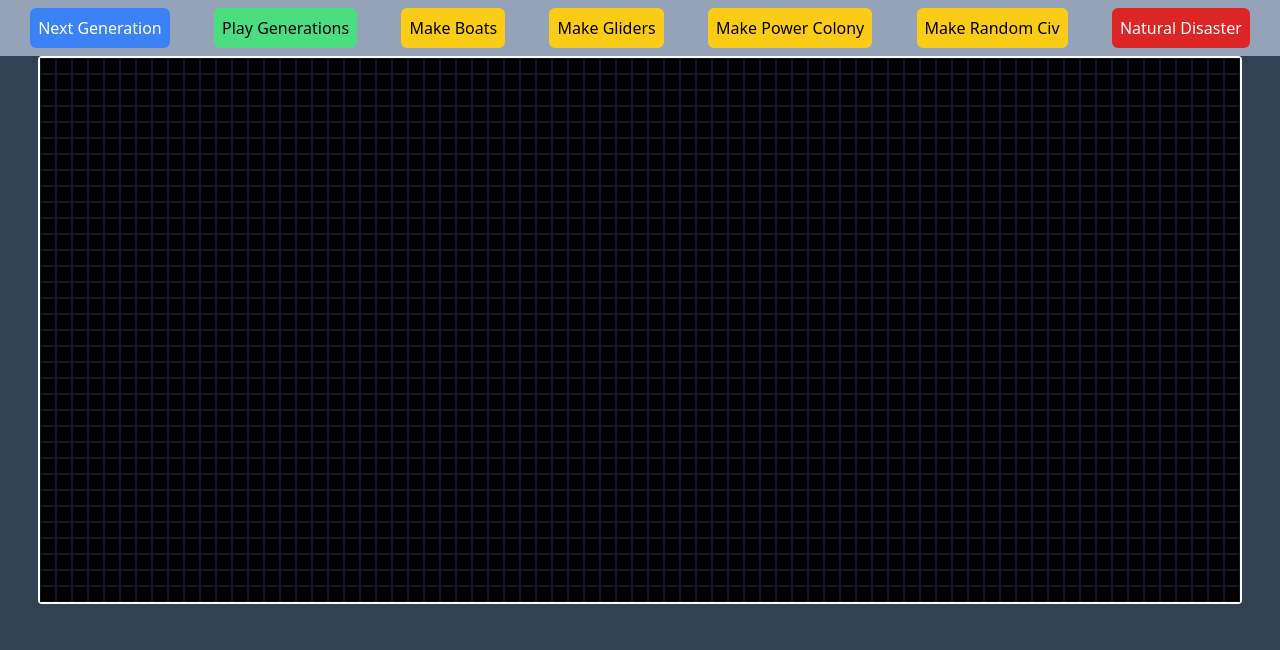
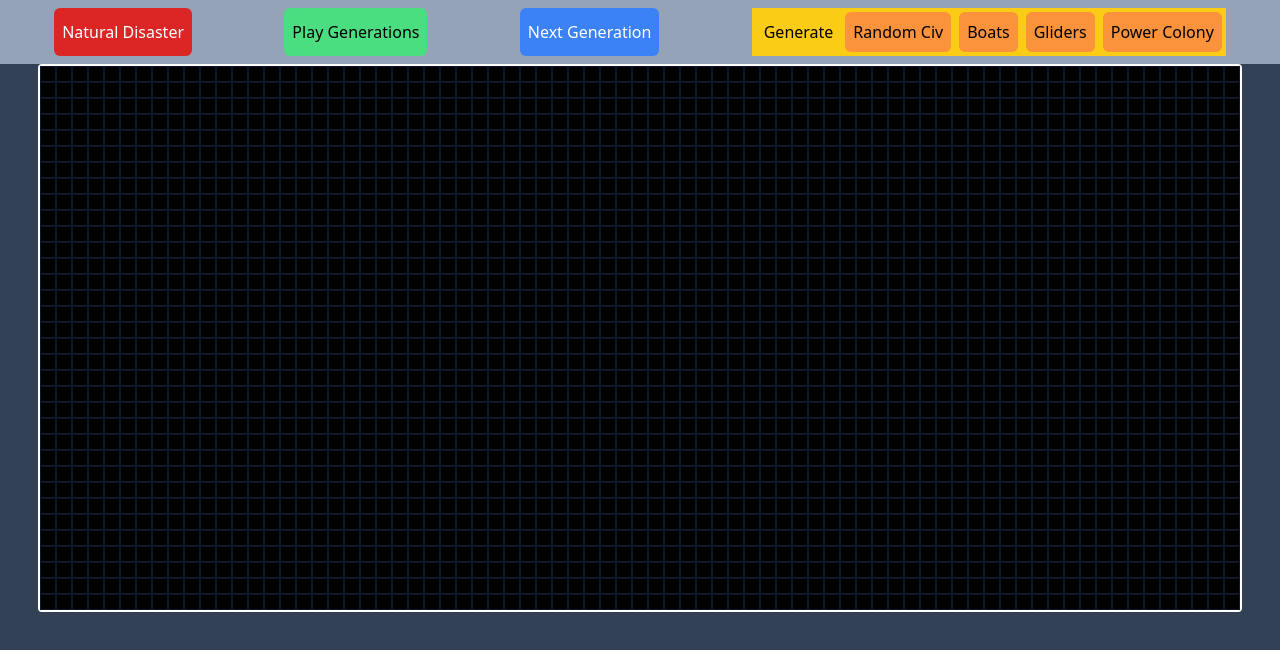
Before and after one commit to HagayHaut/Game-of-Tribes, an Angular app: page / in a window 1280 px wide. Shown: the top 650 px of the page. Built offline with nearby package versions, Linux system fonts and the light colour scheme.

Commit message:
update header styling

```diff
--- a/src/app/app.component.html
+++ b/src/app/app.component.html
@@ -1,10 +1,10 @@
 <div>
   <header class="w-full flex p-2 justify-around bg-slate-400">
     <button
-      class="p-2 rounded-md text-white bg-blue-500"
-      (click)="onNextGenClick()"
+      class="p-2 rounded-md text-white bg-red-600"
+      (click)="onNaturalDisaster()"
     >
-      Next Generation
+      Natural Disaster
     </button>
     <button
       class="p-2 rounded-md text-black bg-green-400"
@@ -13,35 +13,40 @@
       {{ running ? 'Stop' : 'Play' }} Generations
     </button>
     <button
-      class="p-2 rounded-md text-black bg-yellow-400"
+      class="p-2 rounded-md text-white bg-blue-500"
+      (click)="onNextGenClick()"
+      >
+      Next Generation
+    </button>
+    <span class="flex bg-yellow-400">
+      <p class="px-2 pt-3 pd-1 ml-1">Generate</p>
+      <button
+        class="p-2 m-1 rounded-md text-black bg-orange-400"
+        (click)="onRandomCivClick()"
+      >
+        Random Civ
+      </button>
+      <button
+        class="p-2 m-1 rounded-md text-black bg-orange-400"
         (click)="onMakeBoatsClick()"
       >
-      Make Boats
+        Boats
       </button>
       <button
-      class="p-2 rounded-md text-black bg-yellow-400"
+        class="p-2 m-1 rounded-md text-black bg-orange-400"
         (click)="onMakeGlidersClick()"
       >
-      Make Gliders
+        Gliders
       </button>
       <button
-      class="p-2 rounded-md text-black bg-yellow-400"
+        class="p-2 m-1 rounded-md text-black bg-orange-400"
         (click)="onMakePowerColonyCiv()"
       >
-      Make Power Colony
+        Power Colony
       </button>
-    <button
-      class="p-2 rounded-md text-black bg-yellow-400"
-      (click)="onRandomCivClick()"
-    >
-      Make Random Civ
-    </button>
-    <button
-      class="p-2 rounded-md text-white bg-red-600"
-      (click)="onNaturalDisaster()"
-    >
-      Natural Disaster
-    </button>
+
+    </span>
+
   </header>
   <div class="flex justify-center bg-slate-700">
     <section class="border-2 rounded border-white">
```
Lines whose indentation alone changed are shown as unchanged.
